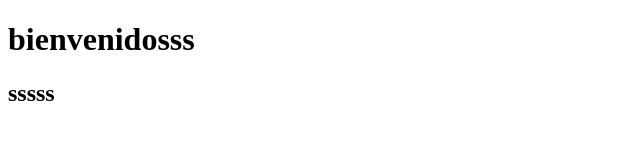
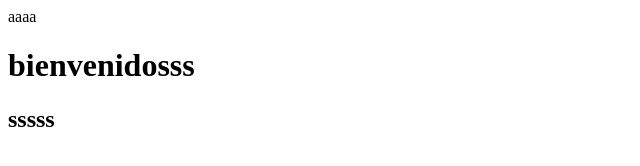
Before and after one commit to impreparla/bar-cazu, a plain HTML site: page index.html in a window 1280 px wide. Shown: the whole page, without its empty margins (0-640 px from the left). Drawn offline with Linux system fonts and the light colour scheme.

Commit message:
pongo nav a las 8:56

```diff
--- a/index.html
+++ b/index.html
@@ -8,6 +8,7 @@
     <title>Document</title>
 </head>
 <body>
+    <nav>aaaa</nav>
     <h1>bienvenidosss</h1>
     <h2>sssss</h2>
 </body>
```
